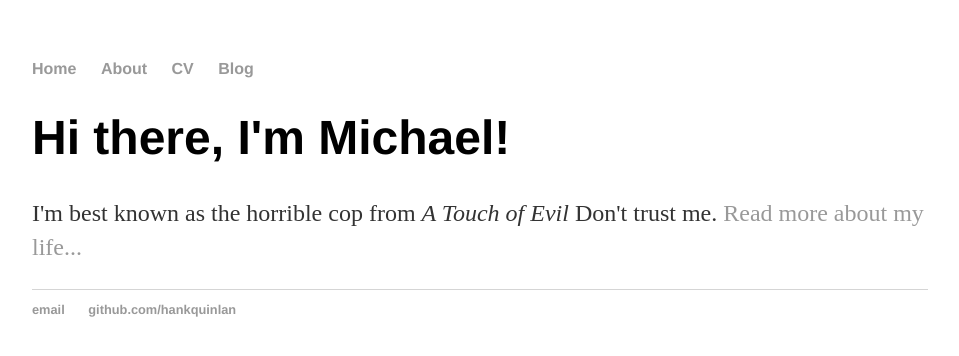
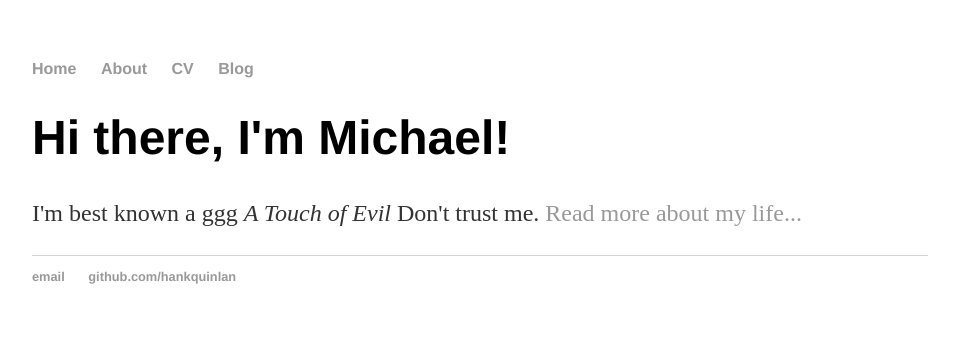
Before and after one commit to scrambledpie/KG-CRN, a Jekyll site: the page built from index.html, in a window 1280 px wide. Shown: the top 356 px of the page, without its empty margins (160-1119 px from the left). Built offline with Jekyll 4.4.1, drawn with Linux system fonts in a browser that asks for light colours.

Commit message:
Update index.html

```diff
--- a/index.html
+++ b/index.html
@@ -4,5 +4,5 @@ title: Michael Pearce
 ---
 <div class="blurb">
 	<h1>Hi there, I'm Michael!</h1>
-	<p>I'm best known as the horrible cop from <em>A Touch of Evil</em> Don't trust me. <a href="/about">Read more about my life...</a></p>
+	<p>I'm best known a      ggg     <em>A Touch of Evil</em> Don't trust me. <a href="/about">Read more about my life...</a></p>
 </div><!-- /.blurb -->
```
